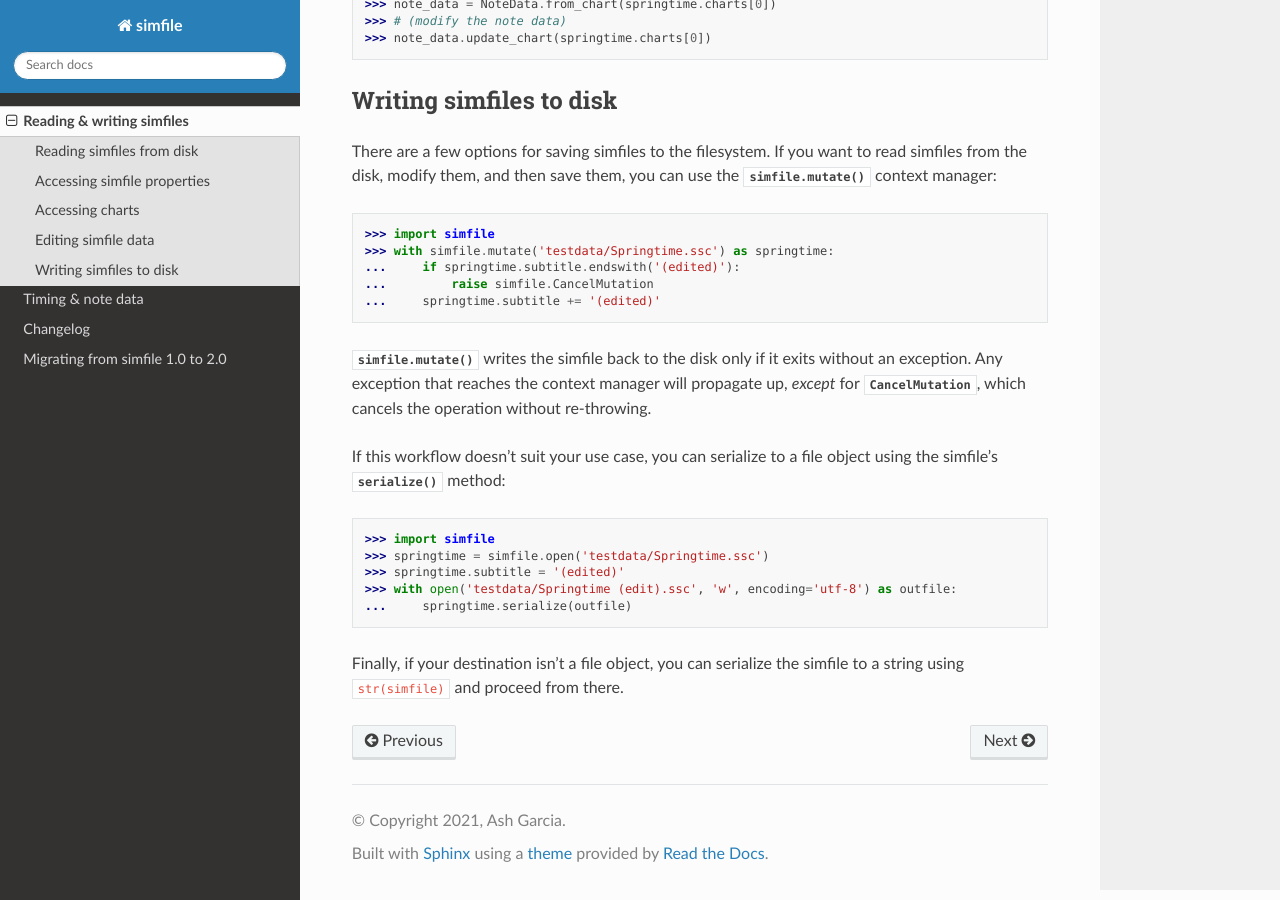
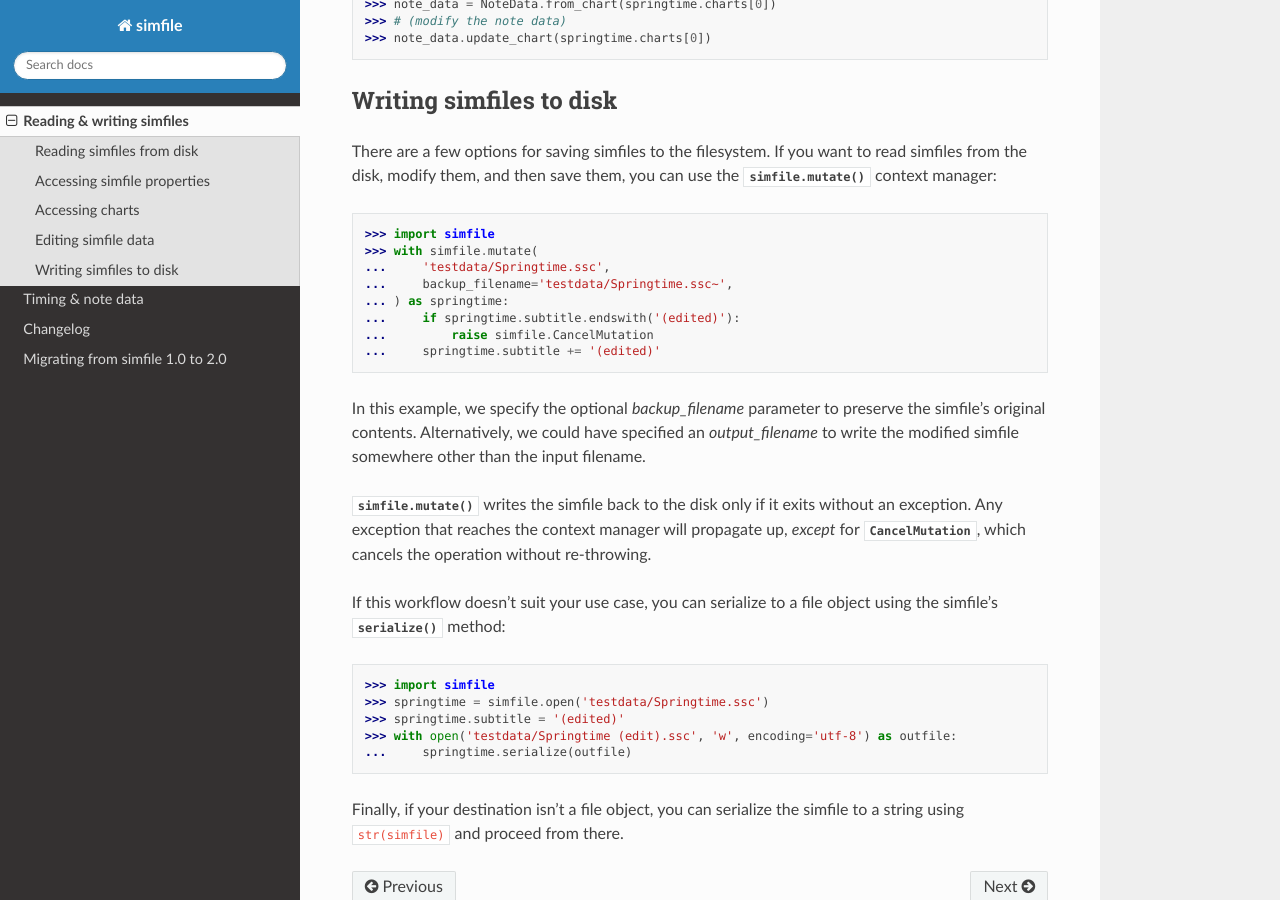
Before and after one commit to garcia/simfile, a Sphinx documentation site: the page built from docs/source/reading-writing.rst, in a window 1280 px wide and 900 px high, scrolled down 3597 px. Built offline with Sphinx 7.4.7 and the Read the Docs theme 2.0.0, drawn with Linux system fonts in a browser that asks for light colours.

Commit message:
update docs for simfile.mutate

```diff
--- a/docs/source/reading-writing.rst
+++ b/docs/source/reading-writing.rst
@@ -202,10 +202,18 @@ read simfiles from the disk, modify them, and then save them, you can use the
 :func:`simfile.mutate` context manager:
 
     >>> import simfile
-    >>> with simfile.mutate('testdata/Springtime.ssc') as springtime:
+    >>> with simfile.mutate(
+    ...     'testdata/Springtime.ssc',
+    ...     backup_filename='testdata/Springtime.ssc~',
+    ... ) as springtime:
     ...     if springtime.subtitle.endswith('(edited)'):
     ...         raise simfile.CancelMutation
     ...     springtime.subtitle += '(edited)'
+
+In this example, we specify the optional `backup_filename` parameter to
+preserve the simfile's original contents. Alternatively, we could have
+specified an `output_filename` to write the modified simfile somewhere other
+than the input filename.
 
 :func:`simfile.mutate` writes the simfile back to the disk only if it exits
 without an exception. Any exception that reaches the context manager will
```
